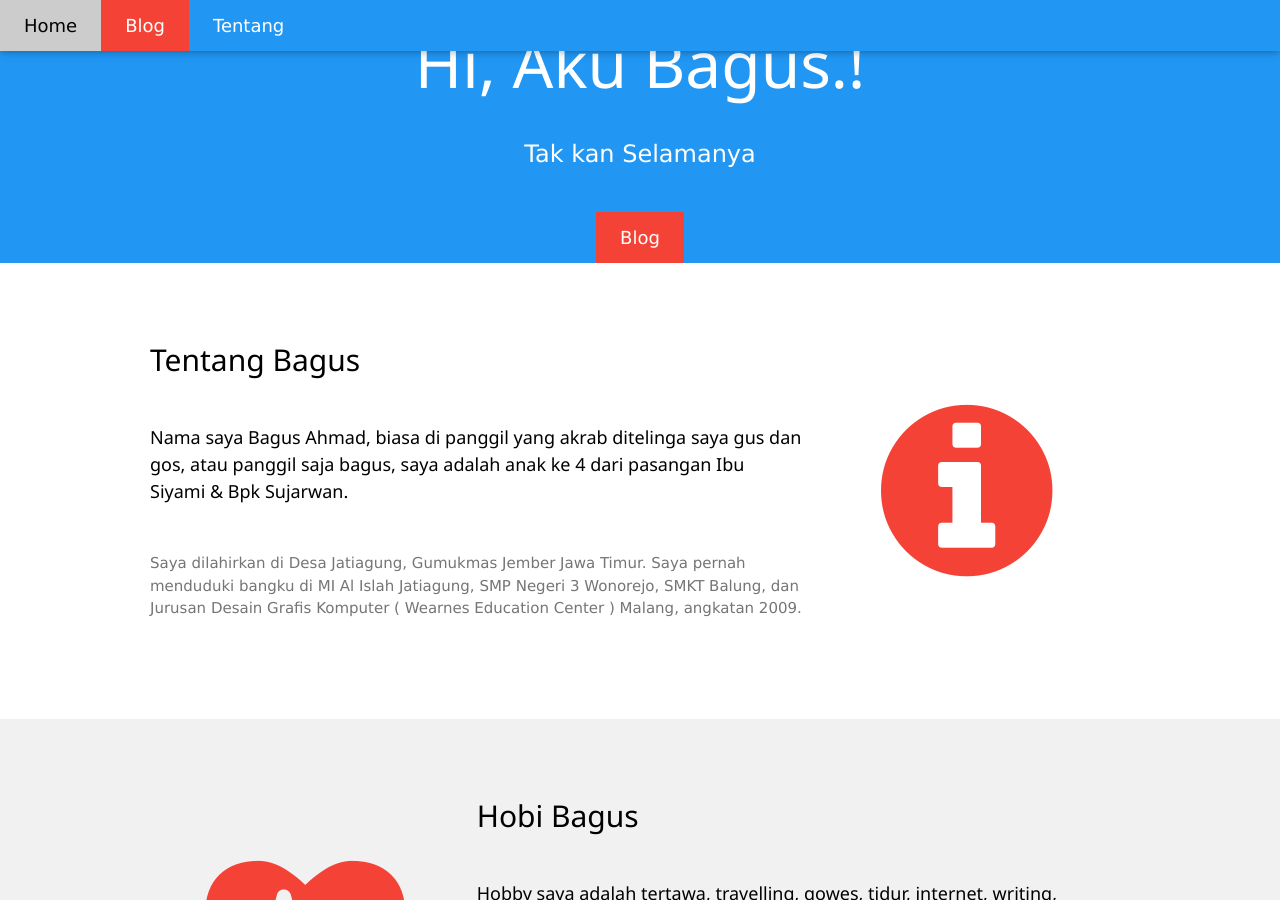
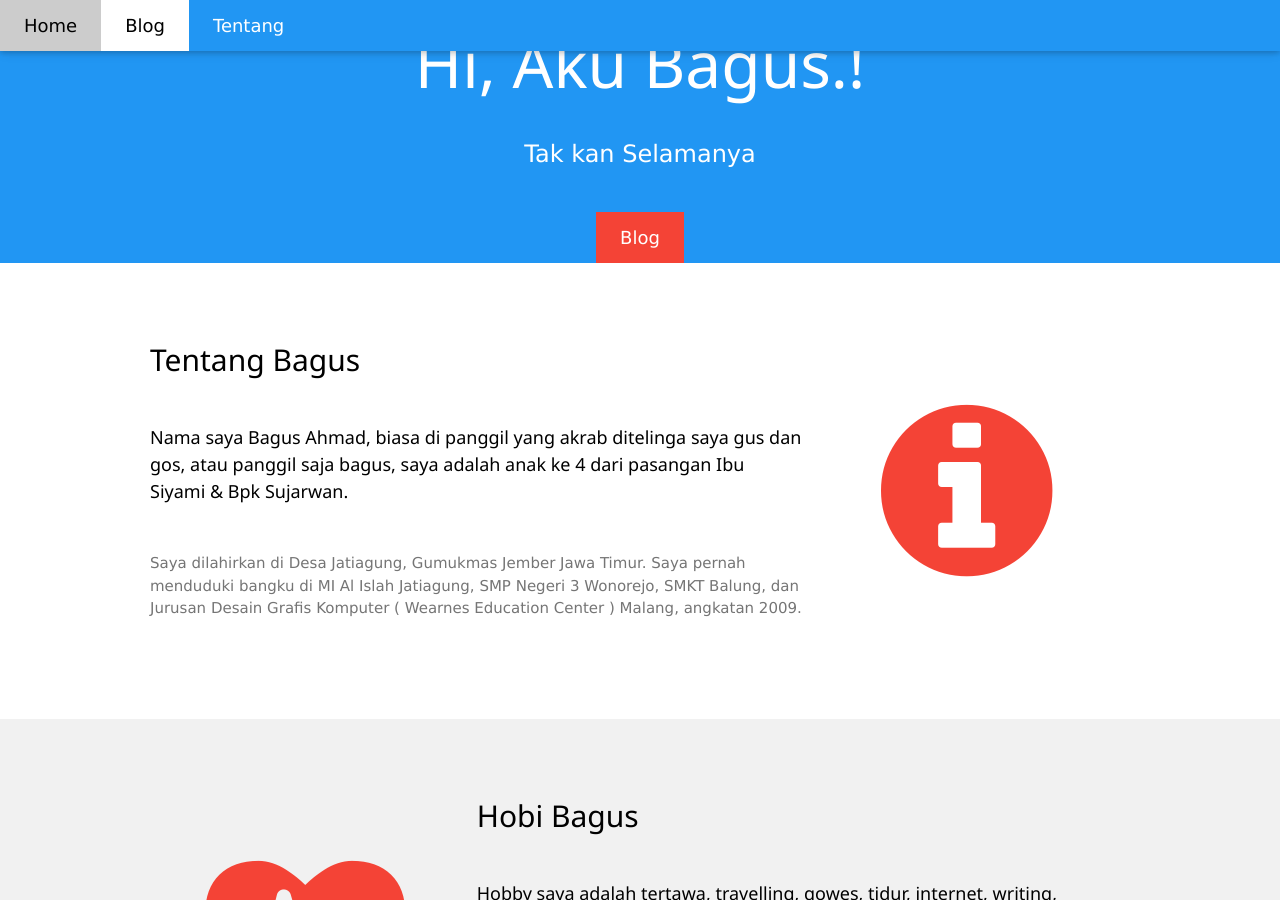
Before and after one commit to Bagus18/Bagus18.github.io, a Jekyll site: the page built from index.md, in a window 1280 px wide and 900 px high. Built offline with Jekyll 4.4.1, drawn with Linux system fonts in a browser that asks for light colours; nearby versions of some CDN libraries; library files that are not in the unit come from our copies.

Commit message:
Update Thu, Nov 02, 2017  4:07:31 PM

```diff
--- a/_includes/gulu.html
+++ b/_includes/gulu.html
@@ -3,7 +3,7 @@
   <div class="w3-bar w3-blue w3-card-2 w3-left-align w3-large">
     <a class="w3-bar-item w3-button w3-hide-medium w3-hide-large w3-opennav w3-right w3-padding-large w3-hover-white w3-large w3-blue" href="javascript:void(0);" onclick="myFunction()" title="Toggle Navigation Menu"><i class="fa fa-bars"></i></a>
 	 {% if page.url == '/' %}<a class="w3-bar-item w3-button w3-padding-large w3-white"{% else %}<a class="w3-bar-item w3-button w3-padding-large w3-hover-white"{% endif %} href="/">Home</a>
-	<a class="w3-bar-item w3-button w3-padding-large w3-red" href="/blog/">Blog</a>
+	<a class="w3-bar-item w3-button w3-padding-large w3-red w3-white" href="/blog/">Blog</a>
 	{% if page.url == '/about/' %}<a  class="w3-bar-item w3-button w3-padding-large w3-white"{% else %}<a class="w3-bar-item w3-button w3-hide-small w3-padding-large w3-hover-white"{% endif %} href="/about/">Tentang</a>
     <!-- <a href="#" class="w3-bar-item w3-button w3-hide-small w3-padding-large w3-hover-white">Link 2</a>
     <a href="#" class="w3-bar-item w3-button w3-hide-small w3-padding-large w3-hover-white">Link 3</a>
```
